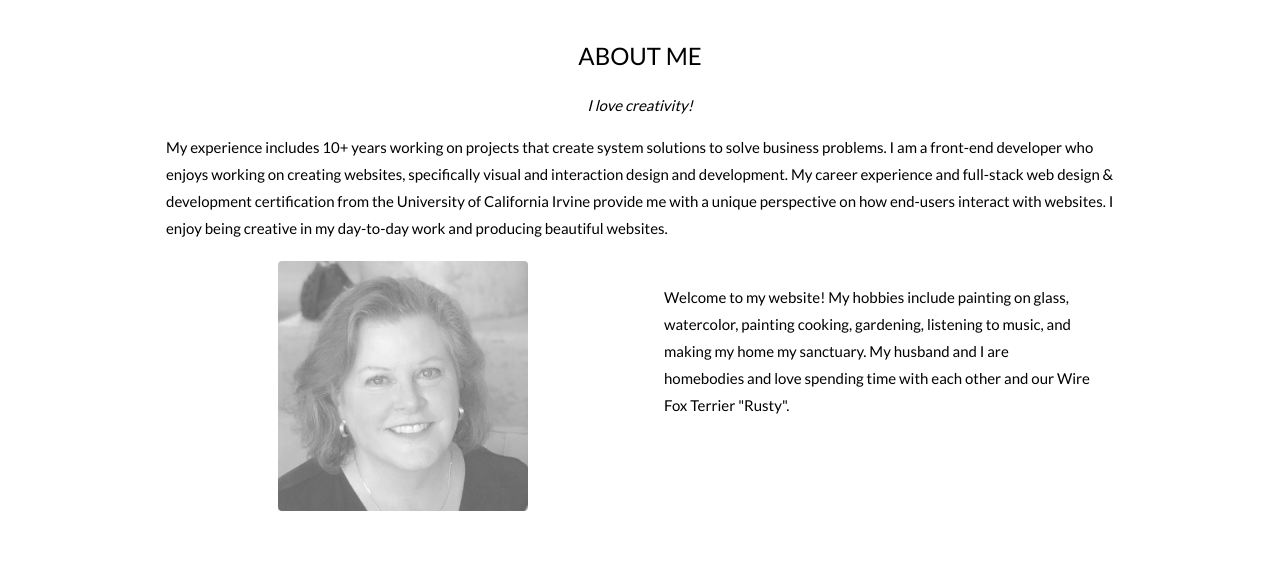
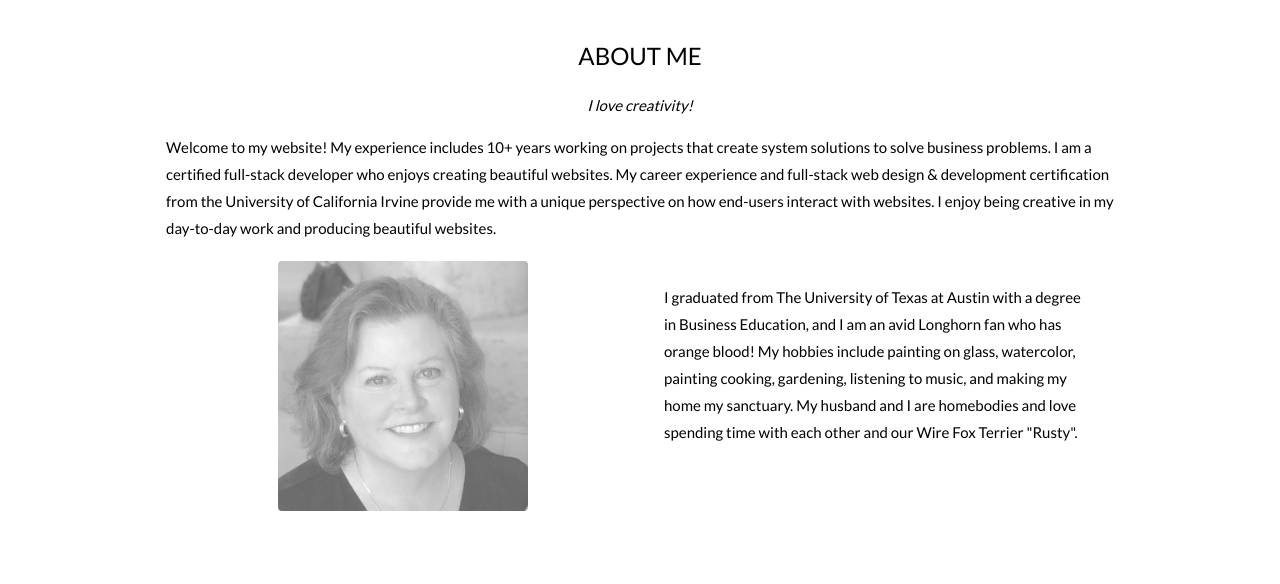
Before and after one commit to avleathers/Portfolio, a plain HTML site: page index.html in a window 1280 px wide. Shown: the part 840-1424 px from the top of the page. Drawn offline with nearby package versions, Linux system fonts and the light colour scheme.

Commit message:
Adding updates

```diff
--- a/index.html
+++ b/index.html
@@ -50,9 +50,8 @@
     <div class="w3-content w3-container w3-padding-64" id="about">
         <h3 class="w3-center">ABOUT ME</h3>
         <p class="w3-center"><em>I love creativity!</em></p>
-        <p>My experience includes 10+ years working on projects that create system solutions to solve business problems.
-            I am a front-end developer who enjoys working on creating websites, specifically visual and interaction
-            design and development. My career experience and full-stack web design & development certification from the
+        <p>Welcome to my website! My experience includes 10+ years working on projects that create system solutions to solve business problems.
+            I am a certified full-stack developer who enjoys creating beautiful websites. My career experience and full-stack web design & development certification from the
             University of California Irvine provide me with a unique perspective on how end-users interact with
             websites. I enjoy being creative in my day-to-day work and producing beautiful websites.
         </p>
@@ -65,7 +64,7 @@
 
             <!-- Hide this text on small devices -->
             <div class="w3-col m6 w3-hide-small w3-padding-large">
-                <p>Welcome to my website! My hobbies include painting on glass, watercolor, painting cooking, gardening,
+                <p>I graduated from The University of Texas at Austin with a degree in Business Education, and I am an avid Longhorn fan who has orange blood!  My hobbies include painting on glass, watercolor, painting cooking, gardening,
                     listening to music, and making my home my sanctuary. My husband and I are homebodies and love
                     spending time with each other and our Wire Fox Terrier "Rusty". </p>
             </div>
@@ -171,7 +170,11 @@
                 </div>
 
                 <!-- <p>Swing by for a cup of <i class="fa fa-coffee"></i>, or leave me a note:</p> -->
-                <form action="/action_page.php" target="_blank">
+
+                <!-- Adding code to send form -->
+
+                <form method="post"
+                name="myemailform" action="form-to-email.php" target="_blank">
                     <div class="w3-row-padding" style="margin:0 -16px 8px -16px">
                         <div class="w3-half">
                             <input class="w3-input w3-border" type="text" placeholder="Name" required name="Name">
```
Also changed, not shown: assets/images/concrete_seamless.jpg (deleted), assets/images/img_rusty2.jpg (deleted), assets/images/sunset.jpg (deleted), 2 other files.
